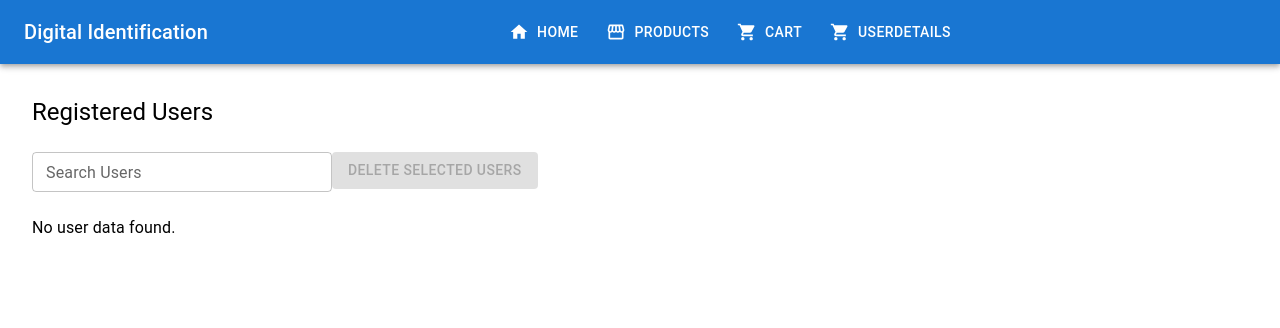
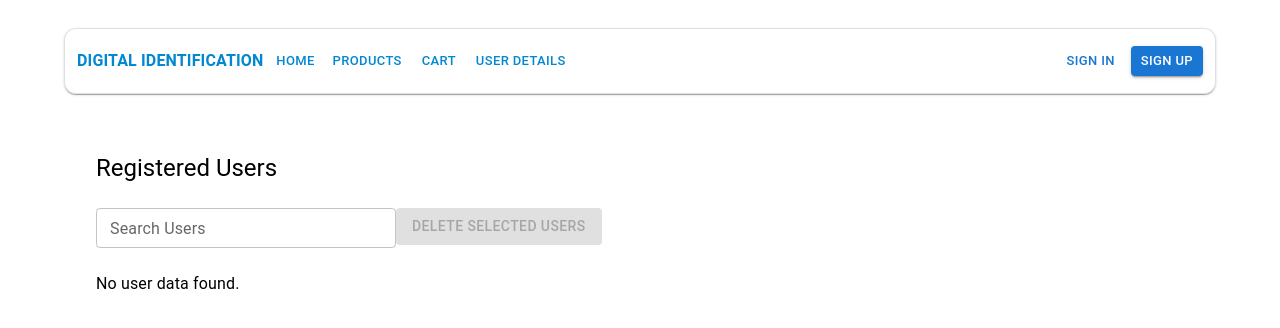
Before and after one commit to tarunnakka-web/Digital-ID-POC, a React (Create React App) app: page /user-details in a window 1280 px wide. Shown: the top 328 px of the page. Built offline with nearby package versions, Linux system fonts and the light colour scheme.

Commit message:
Re-design UI

```diff
--- a/src/components/Cart/Cart.js
+++ b/src/components/Cart/Cart.js
@@ -1,12 +1,14 @@
 import React from 'react';
-import { Typography, Box } from '@mui/material';
+import { Typography, Box, Container } from '@mui/material';
 
 const Cart = () => {
   return (
-    <Box sx={{ display: 'flex', flexDirection: 'column', alignItems: 'center', justifyContent: 'center', width: '100%' }}>
+    <Container >
+    <Box  maxWidth="lg" sx={{ display: 'flex', flexDirection: 'column', alignItems: 'center', justifyContent: 'center', width: '100%', marginTop:"120px"  }}>
       <Typography variant="h5" gutterBottom>My Cart</Typography>
 
     </Box>
+    </Container>
   );
 };
 
--- a/src/components/Header/Header.js
+++ b/src/components/Header/Header.js
@@ -1,20 +1,136 @@
-import React from 'react';
-import { AppBar, Toolbar, Typography, Button, Box } from '@mui/material';
-import { Home, Storefront, ShoppingCart } from '@mui/icons-material'; // ShoppingCart is imported here
-import { Link } from 'react-router-dom';
+import * as React from 'react';
+import { styled, alpha } from '@mui/material/styles';
+import Box from '@mui/material/Box';
+import AppBar from '@mui/material/AppBar';
+import Toolbar from '@mui/material/Toolbar';
+import Button from '@mui/material/Button';
+import IconButton from '@mui/material/IconButton';
+import Container from '@mui/material/Container';
+import Divider from '@mui/material/Divider';
+import MenuItem from '@mui/material/MenuItem';
+import Drawer from '@mui/material/Drawer';
+import MenuIcon from '@mui/icons-material/Menu';
+import CloseRoundedIcon from '@mui/icons-material/CloseRounded';
+import { Typography } from '@mui/material';
+// import ColorModeIconDropdown from '../../shared-theme/ColorModeIconDropdown';
+// import Sitemark from './SitemarkIcon';
+import {Link} from "react-router-dom";
 
-const Header = () => (
-  <AppBar position="static" color="primary">
-    <Toolbar sx={{ display: 'flex', justifyContent: 'space-between', alignItems: 'center' }}>
-      <Typography variant="h6" sx={{ flexGrow: 1 }}>Digital Identification</Typography>
-      <Box sx={{ display: 'flex', justifyContent: 'start', gap: 2, flexGrow: 1 }}>
-        <Button component={Link} to="/" color="inherit" startIcon={<Home />}>Home</Button>
-        <Button component={Link} to="/products" color="inherit" startIcon={<Storefront />}>Products</Button>
-        <Button component={Link} to="/cart" color="inherit" startIcon={<ShoppingCart />}>Cart</Button>
-        <Button component={Link} to="/user-details" color="inherit" startIcon={<ShoppingCart />}>UserDetails</Button>
-      </Box>
-    </Toolbar>
-  </AppBar>
-);
+const StyledToolbar = styled(Toolbar)(({ theme }) => ({
+  display: 'flex',
+  alignItems: 'center',
+  justifyContent: 'space-between',
+  flexShrink: 0,
+  borderRadius: `calc(${theme.shape.borderRadius}px + 8px)`,
+  backdropFilter: 'blur(24px)',
+  border: '1px solid',
+  borderColor: (theme.vars || theme).palette.divider,
+  backgroundColor: theme.vars
+    ? `rgba(${theme.vars.palette.background.defaultChannel} / 0.4)`
+    : alpha(theme.palette.background.default, 0.4),
+  boxShadow: (theme.vars || theme).shadows[1],
+  padding: '8px 12px',
+}));
 
-export default Header;
+export default function AppAppBar() {
+  const [open, setOpen] = React.useState(false);
+
+  const toggleDrawer = (newOpen) => () => {
+    setOpen(newOpen);
+  };
+
+  return (
+    <AppBar
+      position="fixed"
+      enableColorOnDark
+      sx={{
+        boxShadow: 0,
+        bgcolor: 'transparent',
+        backgroundImage: 'none',
+        mt: 'calc(var(--template-frame-height, 0px) + 28px)',
+      }}
+    >
+      <Container maxWidth="lg">
+        <StyledToolbar variant="dense" disableGutters>
+          <Box sx={{ flexGrow: 1, display: 'flex', alignItems: 'center', px: 0 }}>
+            <Typography color="info" fontWeight={"bold"}>DIGITAL IDENTIFICATION</Typography>
+            <Box sx={{ display: { xs: 'none', md: 'flex' } }}>
+              <Button to="/" component={Link} variant="text" color="info" size="small">
+                Home
+              </Button>
+              <Button to="/products" component={Link} variant="text" color="info" size="small">
+                Products
+              </Button>
+              <Button to="/cart" component={Link} variant="text" color="info" size="small">
+                Cart
+              </Button>
+              <Button to="/user-details" component={Link} variant="text" color="info" size="small">
+                User Details
+              </Button>
+            </Box>
+          </Box>
+          <Box
+            sx={{
+              display: { xs: 'none', md: 'flex' },
+              gap: 1,
+              alignItems: 'center',
+            }}
+          >
+            <Button color="primary" variant="text" size="small">
+              Sign in
+            </Button>
+            <Button color="primary" variant="contained" size="small">
+              Sign up
+            </Button>
+          </Box>
+          <Box sx={{ display: { xs: 'flex', md: 'none' }, gap: 1 }}>
+            <IconButton aria-label="Menu button" onClick={toggleDrawer(true)}>
+              <MenuIcon />
+            </IconButton>
+            <Drawer
+              anchor="top"
+              open={open}
+              onClose={toggleDrawer(false)}
+              PaperProps={{
+                sx: {
+                  top: 'var(--template-frame-height, 0px)',
+                },
+              }}
+            >
+              <Box sx={{ p: 2, backgroundColor: 'background.default' }}>
+                <Box
+                  sx={{
+                    display: 'flex',
+                    justifyContent: 'flex-end',
+                  }}
+                >
+                  <IconButton onClick={toggleDrawer(false)}>
+                    <CloseRoundedIcon />
+                  </IconButton>
+                </Box>
+
+                <MenuItem>Features</MenuItem>
+                <MenuItem>Testimonials</MenuItem>
+                <MenuItem>Highlights</MenuItem>
+                <MenuItem>Pricing</MenuItem>
+                <MenuItem>FAQ</MenuItem>
+                <MenuItem>Blog</MenuItem>
+                <Divider sx={{ my: 3 }} />
+                <MenuItem>
+                  <Button color="primary" variant="contained" fullWidth>
+                    Sign up
+                  </Button>
+                </MenuItem>
+                <MenuItem>
+                  <Button color="primary" variant="outlined" fullWidth>
+                    Sign in
+                  </Button>
+                </MenuItem>
+              </Box>
+            </Drawer>
+          </Box>
+        </StyledToolbar>
+      </Container>
+    </AppBar>
+  );
+}
--- a/src/components/HomePage/HomePage.js
+++ b/src/components/HomePage/HomePage.js
@@ -1,26 +1,38 @@
 import React from 'react'
-import { Container, Typography, Button } from '@mui/material'
+import { Container, Typography, Button, Box } from '@mui/material'
 import { Link } from 'react-router-dom'
 
 const HomePage = () => (
-  <Container sx={{ textAlign: 'center', mt: 8 }}>
+  <Container  maxWidth="lg" sx={{
+    height:"80vh",
+    display:"flex",
+    justifyContent:"center",
+    alignItems:"center",
+     mt: 8
+     }}>
+      <Box >
     <Typography variant="h3" gutterBottom>
       Welcome to Digital Identification
     </Typography>
     <Typography variant="h6" >
       Explore our innovative digital identification solutions.
     </Typography>
+    <Box marginTop={4}>
     <Button
       variant="contained"
       component={Link}
       to="/products"
       sx={{ mr: 2 }}
     >
-      Products
+      Shop Now
     </Button>
     <Button variant="outlined" component={Link} to="/contact">
       Contact
     </Button>
+    </Box>
+    </Box>
+    <img style={{borderRadius:"20px"}} height="400px" width="500px" src="https://res.cloudinary.com/dpizvs16e/image/upload/v1745559923/digital_identification_image_jrwqvg.jpg" alt="shopping" />
+
   </Container>
 )
 
--- a/src/components/Products/Products.js
+++ b/src/components/Products/Products.js
@@ -2,7 +2,7 @@
 import { useNavigate } from 'react-router-dom';
 import {
   Card, CardMedia, CardContent, Typography, Box, Button,
-  Dialog, DialogTitle, DialogContent, DialogActions, Divider
+  Dialog, DialogTitle, DialogContent, DialogActions, Divider, Container
 } from '@mui/material';
 
 const Products = () => {
@@ -77,7 +77,8 @@
     ));
 
   return (
-    <Box sx={{ display: 'flex', flexDirection: 'column', alignItems: 'center', justifyContent: 'center', width: '100%' }}>
+    <Container >
+    <Box maxWidth="lg" sx={{ display: 'flex', flexDirection: 'column', alignItems: 'center', justifyContent: 'center', marginTop:"120px"}}>
       <Typography variant="h5" gutterBottom>Authorized Products</Typography>
       <Box sx={{ display: 'flex', flexWrap: 'wrap' }}>
         {renderCards(authorized)}
@@ -130,8 +131,8 @@
             <Button onClick={handleCancel} color="error">Cancel</Button>
         </DialogActions>
         </Dialog>
-
     </Box>
+    </Container>
   );
 };
 
--- a/src/components/RegistrationForm/RegistrationForm.js
+++ b/src/components/RegistrationForm/RegistrationForm.js
@@ -1,5 +1,5 @@
 import React, { useState } from 'react';
-import { Box, Stepper, Step, StepLabel, TextField, Button, Input, FormHelperText, Modal, Typography } from '@mui/material';
+import { Box, Stepper, Step, StepLabel, TextField, Button, Input, FormHelperText, Modal, Typography, Container } from '@mui/material';
 
 // Step titles
 const steps = ['User Basic Details', 'Identity Verification (KYC)', 'Documents Submission'];
@@ -96,7 +96,8 @@
   const handleCloseModal = () => setOpenModal(false);
 
   return (
-    <Box sx={{ width: '100%', padding: 2 }}>
+    <Container >
+    <Box  maxWidth="lg" sx={{ width: '100%', padding: 2, marginTop:"120px"  }}>
       {/* Stepper component */}
       <Stepper activeStep={activeStep} alternativeLabel sx={{ mb: 3 }}>
         {steps.map((label, index) => <Step key={index}><StepLabel>{label}</StepLabel></Step>)}
@@ -139,6 +140,7 @@
         </Box>
       </Modal>
     </Box>
+    </Container>
   );
 };
 
--- a/src/components/UserDetails/UserDetails.js
+++ b/src/components/UserDetails/UserDetails.js
@@ -1,6 +1,6 @@
 import React, { useEffect, useState } from 'react';
 import { Box, Typography, Table, TableBody, TableCell, TableContainer,
-         TableHead, TableRow, Paper, Button, TextField, Checkbox } from '@mui/material';
+         TableHead, TableRow, Paper, Button, TextField, Checkbox, Container } from '@mui/material';
 
 const UserDetails = () => {
   // State to hold the list of users
@@ -60,7 +60,8 @@
   };
 
   return (
-    <Box sx={{ padding: 4 }}>
+    <Container maxWidth="lg" >
+    <Box  sx={{ padding: 4, marginTop:"120px" }}>
       {/* Header */}
       <Typography variant="h5" sx={{ mb: 3 }}>Registered Users</Typography>
 
@@ -130,6 +131,7 @@
         <Typography>No user data found.</Typography>
       )}
     </Box>
+    </Container>
   );
 };
 
```
